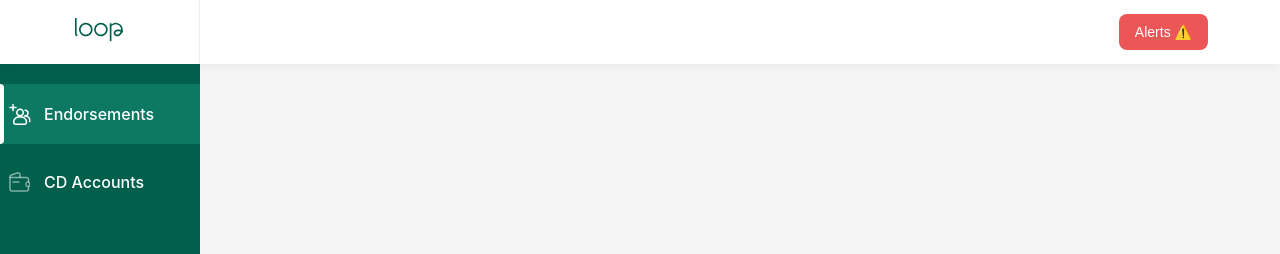
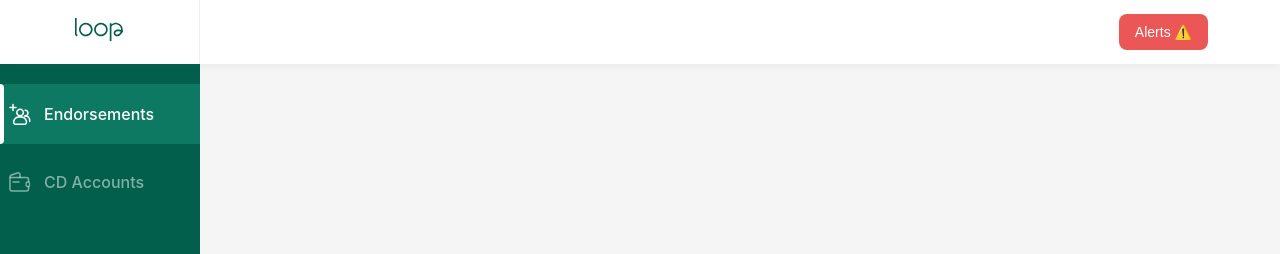
Before and after one commit to kj5699/Loop-Assignment, a React (Create React App) app: page / in a window 1280 px wide. Shown: the top 254 px of the page. Built offline with nearby package versions, Linux system fonts and the light colour scheme; no server answers.

Commit message:
Lazy Loading of Components

```diff
--- a/src/index.css
+++ b/src/index.css
@@ -1,6 +1,6 @@
 body {
   margin: 0;
-  font-family: -apple-system, BlinkMacSystemFont, 'Segoe UI', 'Roboto', 'Oxygen',
+  font-family: 'Work Sans', -apple-system, BlinkMacSystemFont, 'Segoe UI', 'Roboto', 'Oxygen',
     'Ubuntu', 'Cantarell', 'Fira Sans', 'Droid Sans', 'Helvetica Neue',
     sans-serif;
   -webkit-font-smoothing: antialiased;
--- a/src/routes.jsx
+++ b/src/routes.jsx
@@ -1,26 +1,16 @@
 import React from 'react';
 import { Routes, Route } from "react-router-dom";
-// import { connect } from 'react-redux';
-import Enrollment from './sections/Endorsements';
 import Dashboard from './pages/dashboard';
 
 
-
+const LazyEndorsemnetOverview = React.lazy(() => import('./sections/Endorsements'));
 const RoutesWrapper = () => {
   return (
     <Routes>
       <Route exact  path="/" element={<Dashboard />} >
-          <Route path="" element={ <Enrollment/>} />
+          <Route path="" element={ <LazyEndorsemnetOverview />} />
       </Route>
   </Routes>
   )
 };
 export default RoutesWrapper;
-// const mapStateToProps = (state) => {
-//   return {
-//     user: state.auth.user,
-//     isAuthenticated: state.auth.isAuthenticated,
-//   };
-// };
-
-// export default connect(mapStateToProps)( RoutesWrapper)
--- a/src/sections/Header/index.tsx
+++ b/src/sections/Header/index.tsx
@@ -1,10 +1,7 @@
-import React, { useCallback, useEffect, useState } from 'react';
+import React, { useCallback, useState } from 'react';
 import styles from  './styles.module.scss';
 import Button from '../../components/Button';
-import AlertModal from '../../components/AlertModal/Index';
-import { ALERT_CTA_DATA as alertCta, API_URLS, LOGO_IMAGE } from '../../data/data';
-import { useDispatch, useSelector } from 'react-redux';
-import { fetchAlertsData } from './alertsSlice';
+import { ALERT_CTA_DATA as alertCta, LOGO_IMAGE } from '../../data/data';
 
 const HeaderLogo = () => {
     return (
@@ -15,19 +12,20 @@ const HeaderLogo = () => {
         </div>
 )};
 
+const LazyAlertModal = React.lazy(() => import('../../components/AlertModal/Index'));
 const Header = () => {
   const [showModal, setShowModal ] = useState(false);
   const  openModal = useCallback(() => setShowModal(true),[]);
   const  closeModal = useCallback(() => setShowModal(false),[]);
+
   return (
     <header className={styles.header}>
         <HeaderLogo/>
         <div className={styles.header__content}>
             <Button {...alertCta} onClick={openModal} type="alert" />
         </div>
-        <AlertModal show= {showModal} onClose={closeModal} />
+        <LazyAlertModal show= {showModal} onClose={closeModal} />
     </header>
   )
 }
-
 export default Header;
--- a/src/sections/Header/styles.module.scss
+++ b/src/sections/Header/styles.module.scss
@@ -5,8 +5,6 @@
     height: 64px;
     box-shadow: 0px 2px 8px 0px #3741510F;
     z-index: 99;
-
-
     &__logo{
         width: 200px;
         height: 100% ;
--- a/src/sections/SideBar/styles.module.scss
+++ b/src/sections/SideBar/styles.module.scss
@@ -17,7 +17,8 @@
             }
             .title{
                 padding: 10px 0px;
-                color: $primary-white;
+                color: #FFFFFF80;
+
             }
         }
         .activeTab{
@@ -37,6 +38,11 @@
                 left: 0;
 
             }
+            .title{
+                padding: 10px 0px;
+                color: $primary-white;
+
+            }
         }
     }
 }
```
